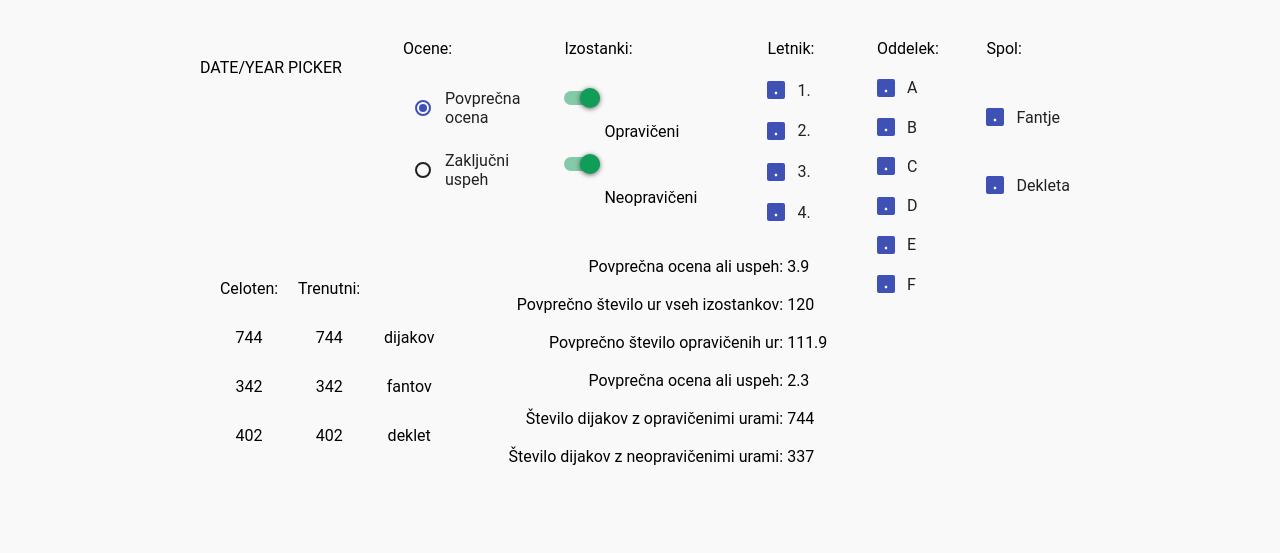
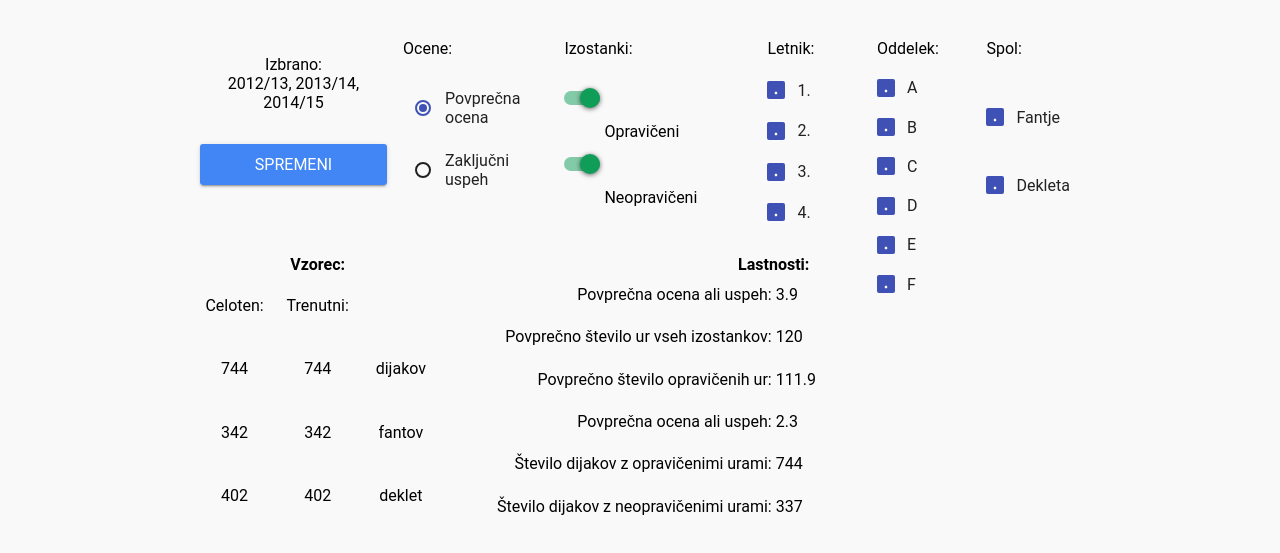
Before and after one commit to zigapk/GimVic-grades-and-absence-static, a website: page index.html in a window 1280 px wide. Shown: the part 65-618 px from the top of the page. Drawn offline with Linux system fonts and the light colour scheme; no server answers.

Commit message:
added titles, added button and label for date chooser

```diff
--- a/index.css
+++ b/index.css
@@ -86,7 +86,6 @@ paper-toggle-button {
 #facts-holder {
     flex: 2;
     margin-right: 8px;
-    padding: 16px;
 }
 #stats-holder {
     flex: 5;
@@ -133,3 +132,16 @@ tr {
     text-align: center;
     color: white;
 }
+#date-chooser-button {
+    color: white;
+    background: #4285f4;
+    margin: 16px 0 0;
+    width: 100%;
+}
+.p-bold {
+    font-weight: bold;
+}
+.p-card-title {
+    height: 18px;
+    margin: 8px 0 0;
+}
--- a/index.html
+++ b/index.html
@@ -16,6 +16,7 @@
     <link rel="import" href="bower_components/paper-toggle-button/paper-toggle-button.html">
     <link rel="import" href="bower_components/google-chart/google-chart.html">
     <link rel="import" href="bower_components/paper-material/paper-material.html">
+    <link rel="import" href="bower_components/paper-button/paper-button.html">
 
 </head>
 <body class="fullbleed layout vertical">
@@ -29,7 +30,8 @@
 <div id="content">
     <paper-material elevation="2" id="filter-holder">
         <div id="date-filter-holder">
-            <br>DATE/YEAR PICKER<br>
+            <p class="p-center" id="date-indicator">Izbrano:<br>2012/13, 2013/14, 2014/15</p>
+            <paper-button raised id="date-chooser-button">Spremeni</paper-button>
         </div>
         <div id="ocene-filter-holder">
             <p class="filter-label">Ocene:</p><br>
@@ -83,6 +85,7 @@
     </paper-material>
     <div id="display-holder">
         <paper-material id="facts-holder" elevation="2">
+            <p class="p-center p-bold p-card-title">Vzorec:</p>
             <table id="facts-holder-table">
                 <tr>
                     <td><p class="p-center">Celoten:</p></td>
@@ -107,6 +110,7 @@
             </table>
         </paper-material>
         <paper-material id="stats-holder" elevation="2">
+            <p class="p-center p-bold p-card-title">Lastnosti:</p>
             <table id="stats-holder-table">
                 <tr>
                     <td><p class="p-right">Povprečna ocena ali uspeh:</p></td>
```
